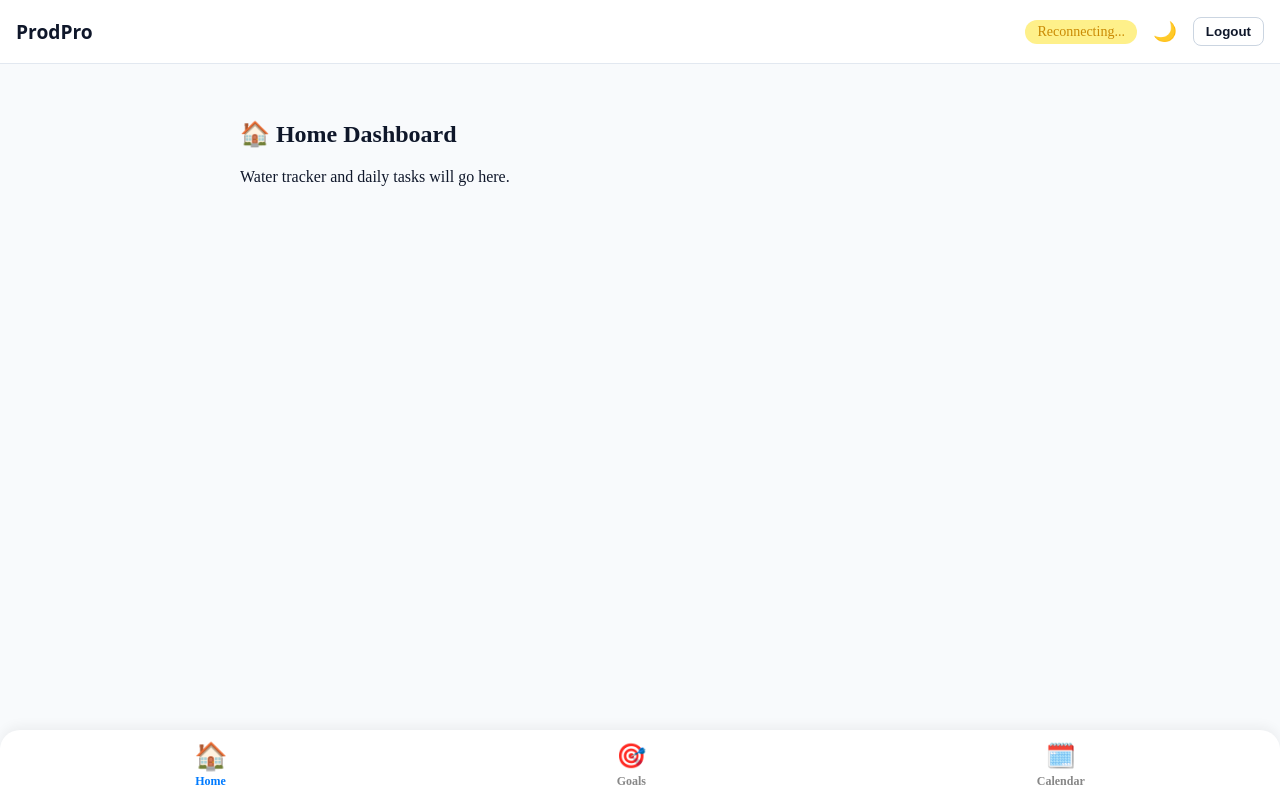
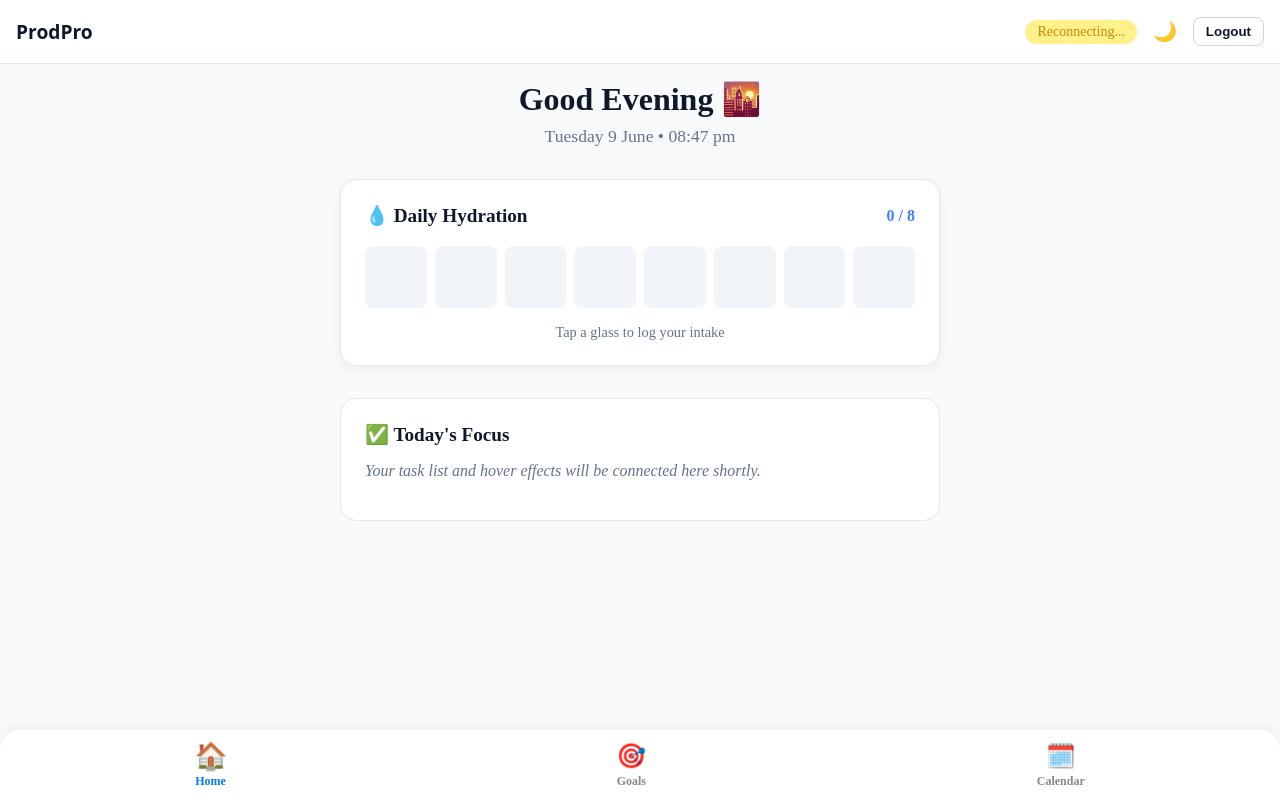
Before and after one commit to chiranjeev2/productivity-pwa, a React (Vite) app in the folder frontend/: page / in a window 1280 px wide. Built offline with nearby package versions, Linux system fonts and the light colour scheme; no server answers; sample sign-in values are in the browser's storage.

Commit message:
Added dynamic clock header and interactive water widget

```diff
--- a/frontend/src/pages/Home.jsx
+++ b/frontend/src/pages/Home.jsx
@@ -1,10 +1,104 @@
-import React from 'react';
+import React, { useState, useEffect } from 'react';
+import { useTheme } from '../context/ThemeContext';
 
 const Home = () => {
+  const { isDarkMode } = useTheme();
+
+  // State for the Clock and Water Tracker
+  const [time, setTime] = useState(new Date());
+  const [waterGlasses, setWaterGlasses] = useState(0);
+  const DAILY_GOAL = 8;
+
+  // 1. Live Clock Effect
+  useEffect(() => {
+    const timer = setInterval(() => setTime(new Date()), 1000);
+    return () => clearInterval(timer);
+  }, []);
+
+  // 2. Dynamic Greeting Logic
+  const hour = time.getHours();
+  let greeting = 'Good Night 🌙';
+  if (hour >= 5 && hour < 12) greeting = 'Good Morning ☀️';
+  else if (hour >= 12 && hour < 17) greeting = 'Good Afternoon 🌤️';
+  else if (hour >= 17 && hour < 21) greeting = 'Good Evening 🌇';
+
+  // 3. Theme Colors
+  const textColor = isDarkMode ? '#f8fafc' : '#0f172a';
+  const cardBg = isDarkMode ? '#1e293b' : '#ffffff';
+  const borderColor = isDarkMode ? '#334155' : '#e2e8f0';
+
   return (
-    <div className="page-container">
-      <h2>🏠 Home Dashboard</h2>
-      <p>Water tracker and daily tasks will go here.</p>
+    <div style={{ color: textColor, maxWidth: '600px', margin: '0 auto' }}>
+
+      {/* 🔴 DYNAMIC HEADER */}
+      <div style={{ marginBottom: '2rem', textAlign: 'center' }}>
+        <h1 style={{ fontSize: '2rem', margin: '0 0 0.5rem 0', fontWeight: '800' }}>
+          {greeting}
+        </h1>
+        <p style={{ fontSize: '1.1rem', color: isDarkMode ? '#94a3b8' : '#64748b', margin: 0, fontWeight: '500' }}>
+          {time.toLocaleDateString('en-IN', { weekday: 'long', month: 'long', day: 'numeric' })} • {time.toLocaleTimeString('en-IN', { hour: '2-digit', minute: '2-digit' })}
+        </p>
+      </div>
+
+      {/* 🔴 HYDRATION WIDGET */}
+      <div style={{
+        background: cardBg,
+        padding: '1.5rem',
+        borderRadius: '16px',
+        border: `1px solid ${borderColor}`,
+        boxShadow: '0 4px 15px rgba(0,0,0,0.05)',
+        marginBottom: '2rem'
+      }}>
+        <h3 style={{ margin: '0 0 1.2rem 0', display: 'flex', justifyContent: 'space-between', alignItems: 'center' }}>
+          <span style={{ fontSize: '1.2rem' }}>💧 Daily Hydration</span>
+          <span style={{ fontSize: '1rem', fontWeight: 'bold', color: '#3b82f6' }}>
+            {waterGlasses} / {DAILY_GOAL}
+          </span>
+        </h3>
+
+        <div style={{ display: 'flex', justifyContent: 'space-between', gap: '8px' }}>
+          {[...Array(DAILY_GOAL)].map((_, index) => (
+            <button
+              key={index}
+              onClick={() => setWaterGlasses(index + 1)}
+              style={{
+                flex: 1,
+                aspectRatio: '1',
+                borderRadius: '8px',
+                border: 'none',
+                // Smooth blue color for filled glasses, subtle gray for empty
+                background: index < waterGlasses ? '#3b82f6' : (isDarkMode ? '#334155' : '#f1f5f9'),
+                cursor: 'pointer',
+                transition: 'all 0.3s cubic-bezier(0.4, 0, 0.2, 1)',
+                transform: index < waterGlasses ? 'scale(1.05)' : 'scale(1)',
+                display: 'flex',
+                alignItems: 'center',
+                justifyContent: 'center',
+                fontSize: '1.2rem'
+              }}
+            >
+              {index < waterGlasses ? '🧊' : ''}
+            </button>
+          ))}
+        </div>
+        <p style={{ textAlign: 'center', margin: '1rem 0 0 0', fontSize: '0.9rem', color: isDarkMode ? '#94a3b8' : '#64748b' }}>
+          Tap a glass to log your intake
+        </p>
+      </div>
+
+      {/* 🔴 TODAY'S TASKS (Container for next step) */}
+      <div style={{
+        background: cardBg,
+        padding: '1.5rem',
+        borderRadius: '16px',
+        border: `1px solid ${borderColor}`,
+      }}>
+        <h3 style={{ margin: '0 0 1rem 0', fontSize: '1.2rem' }}>✅ Today's Focus</h3>
+        <p style={{ color: isDarkMode ? '#94a3b8' : '#64748b', fontStyle: 'italic' }}>
+          Your task list and hover effects will be connected here shortly.
+        </p>
+      </div>
+
     </div>
   );
 };
```
